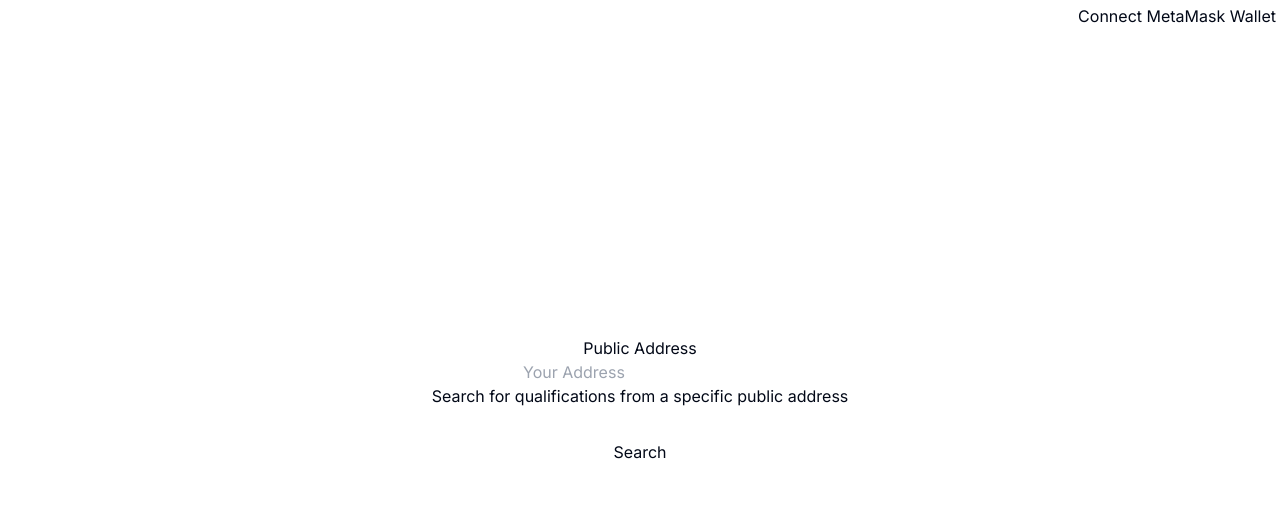
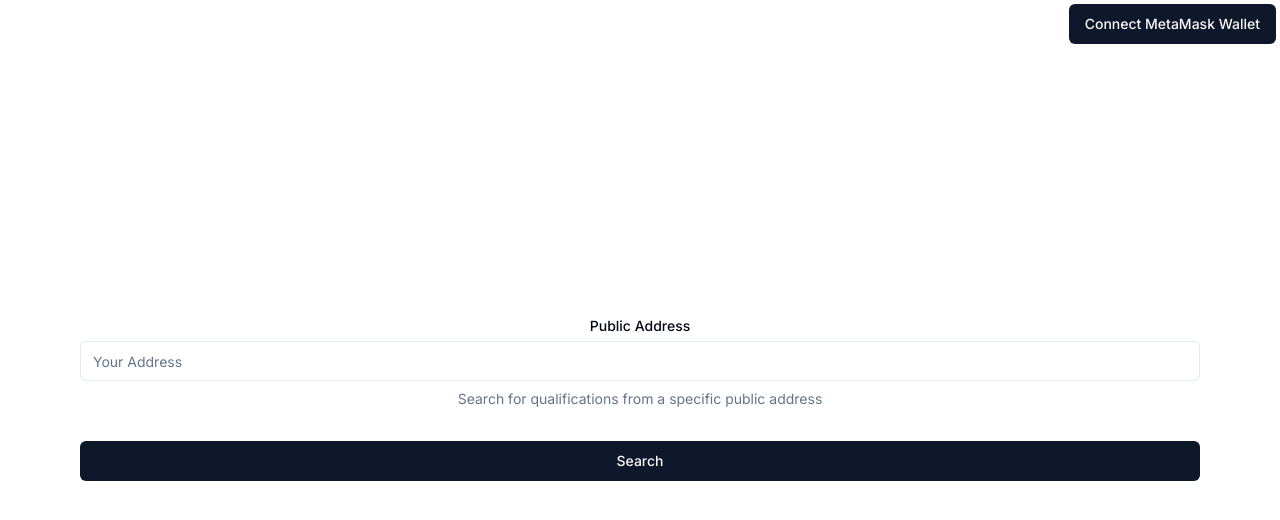
Before and after one commit to Chrissydrx/cs596-final-project, a Next.js app: page / in a window 1280 px wide. Shown: the top 520 px of the page. Built offline with nearby package versions, Linux system fonts and the light colour scheme; no server answers.

Commit message:
Fix: Tailwind config for changed component directory

```diff
--- a/tailwind.config.js
+++ b/tailwind.config.js
@@ -4,6 +4,7 @@ module.exports = {
   content: [
     './pages/**/*.{js,jsx}',
     './components/**/*.{js,jsx}',
+    './lib/components/ui/**/*.{js,jsx}',
     './app/**/*.{js,jsx}',
     './src/**/*.{js,jsx}',
   ],
```
